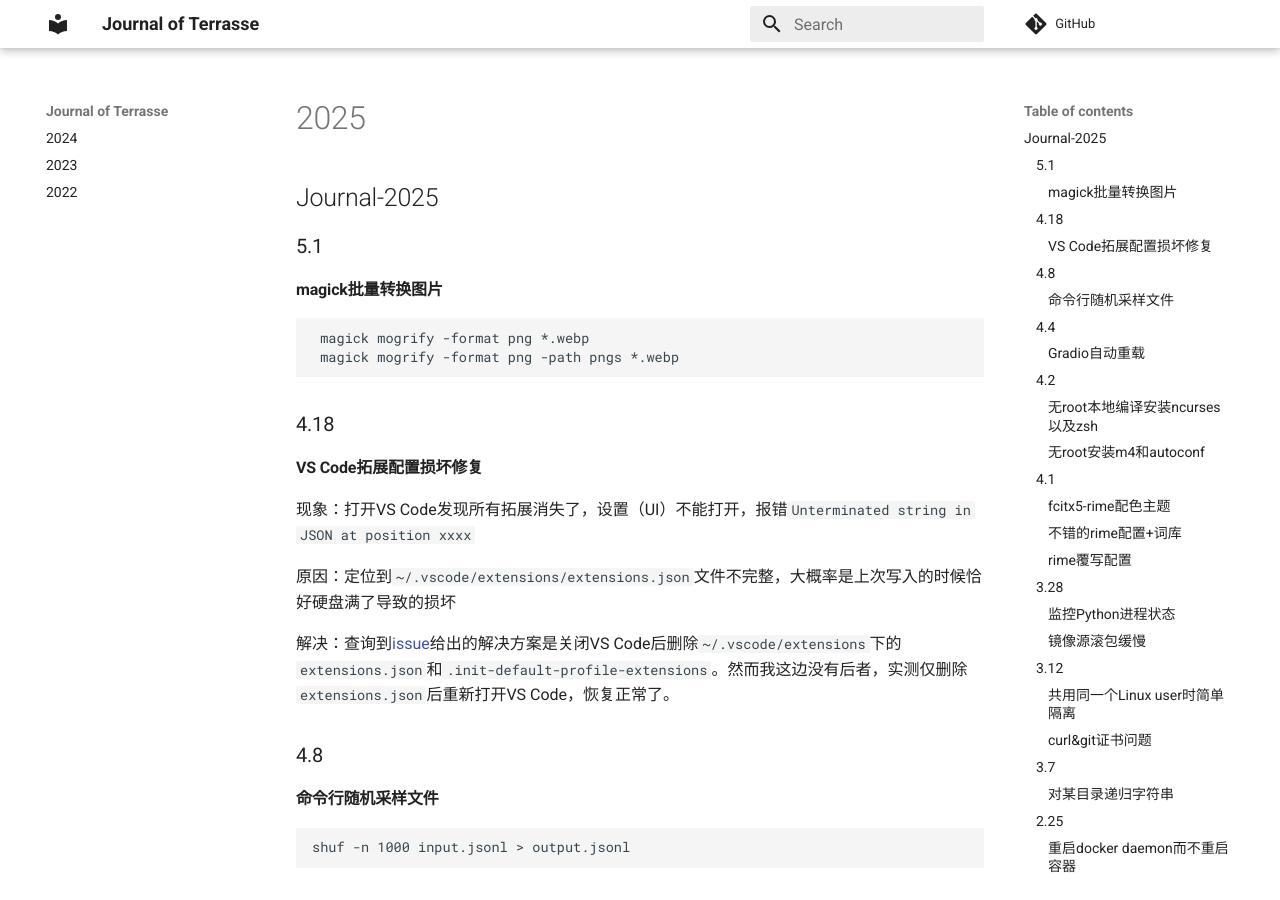
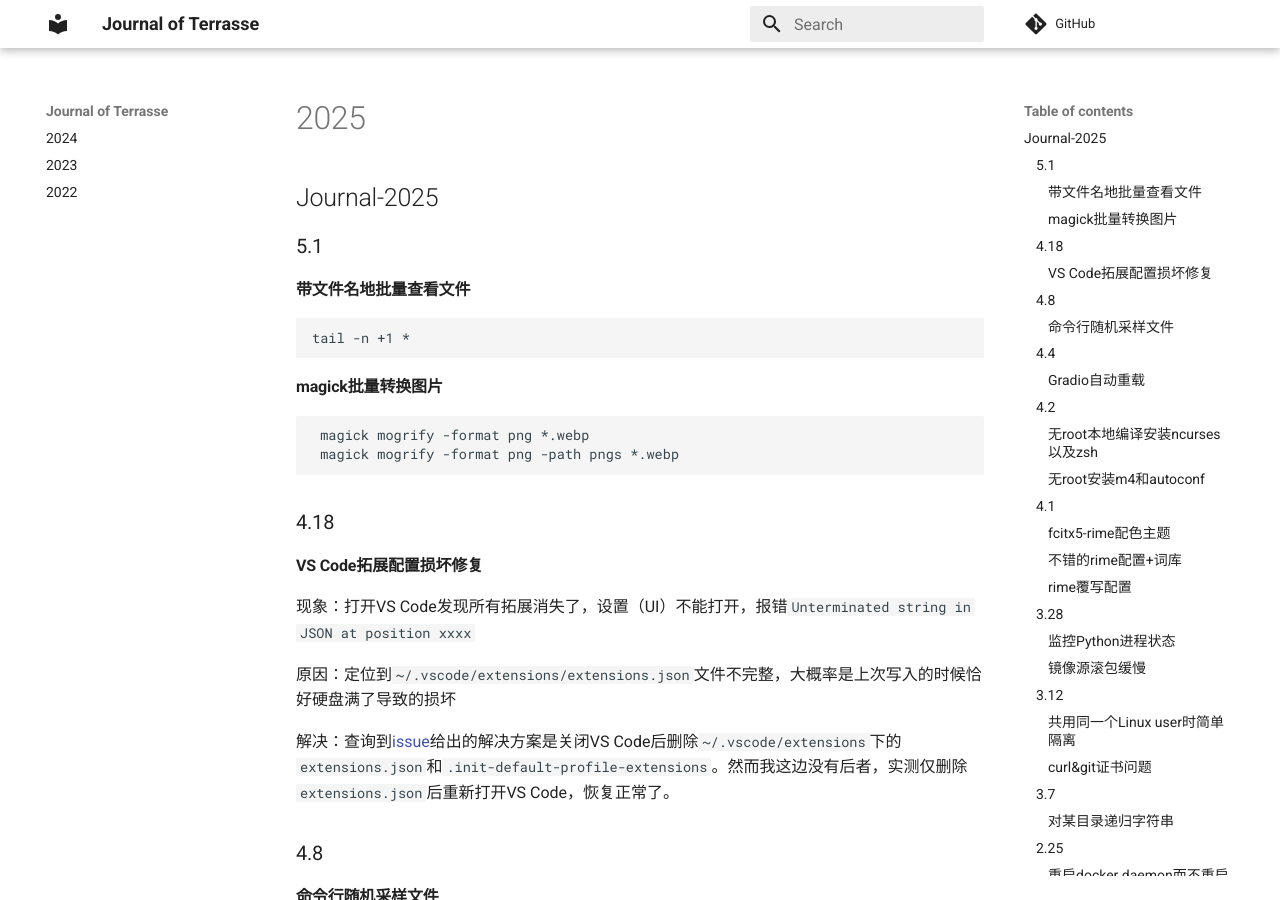
Before and after one commit to Jerry-Terrasse/journal, an MkDocs documentation site: the page built from docs/2025.md, in a window 1280 px wide and 900 px high. Built offline with MkDocs 1.6.1 and Material for MkDocs 9.7.7, drawn with Linux system fonts in a browser that asks for light colours; comment, search, counter and statistics services are not loaded.

Commit message:
update (Thu May  1 10:27:27 PM CST 2025)

````diff
--- a/docs/2025.md
+++ b/docs/2025.md
@@ -1,6 +1,12 @@
 ## Journal-2025
 
 ### 5.1
+
+#### 带文件名地批量查看文件
+
+```shell
+tail -n +1 *
+```
 
 #### magick批量转换图片
 
````
